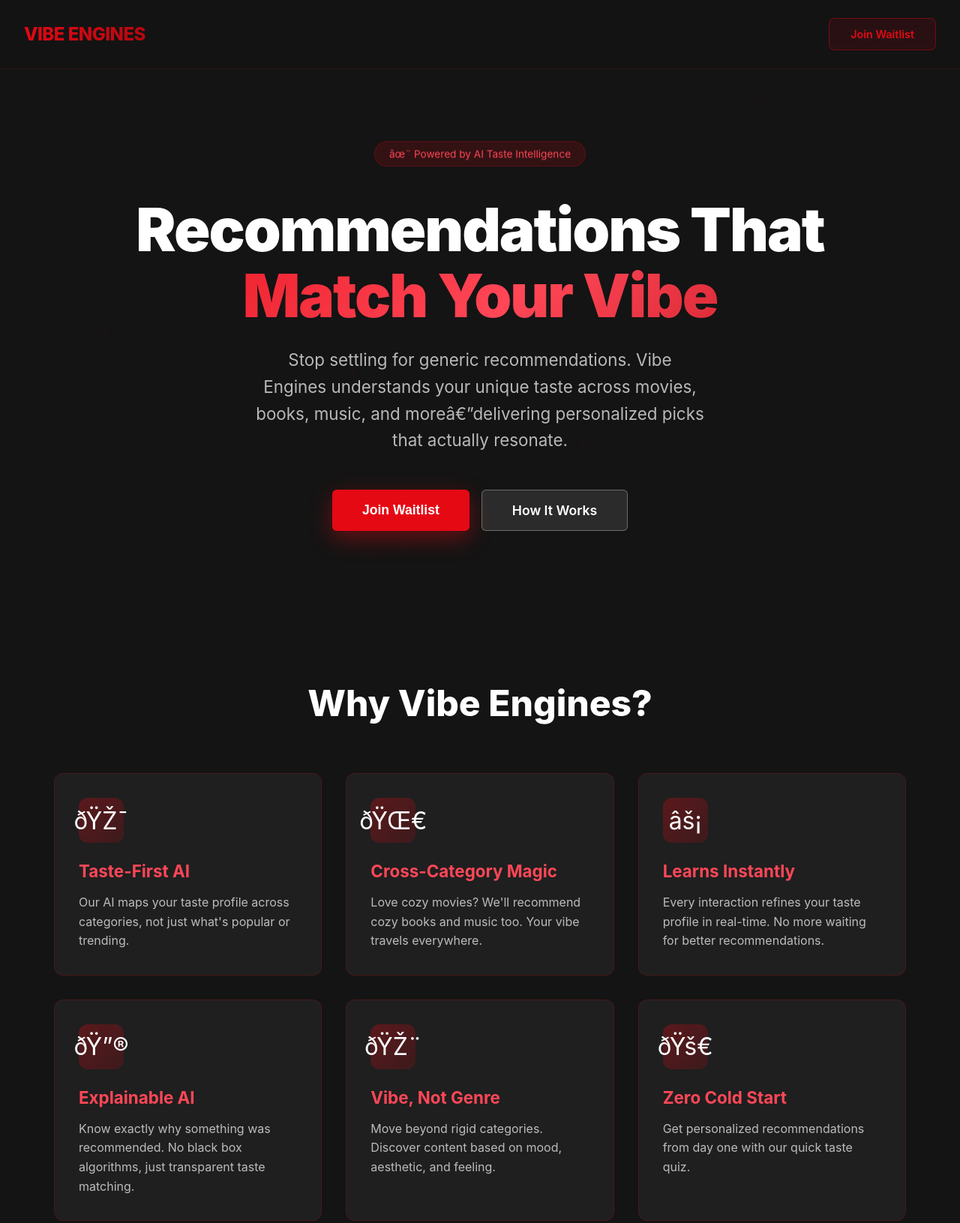
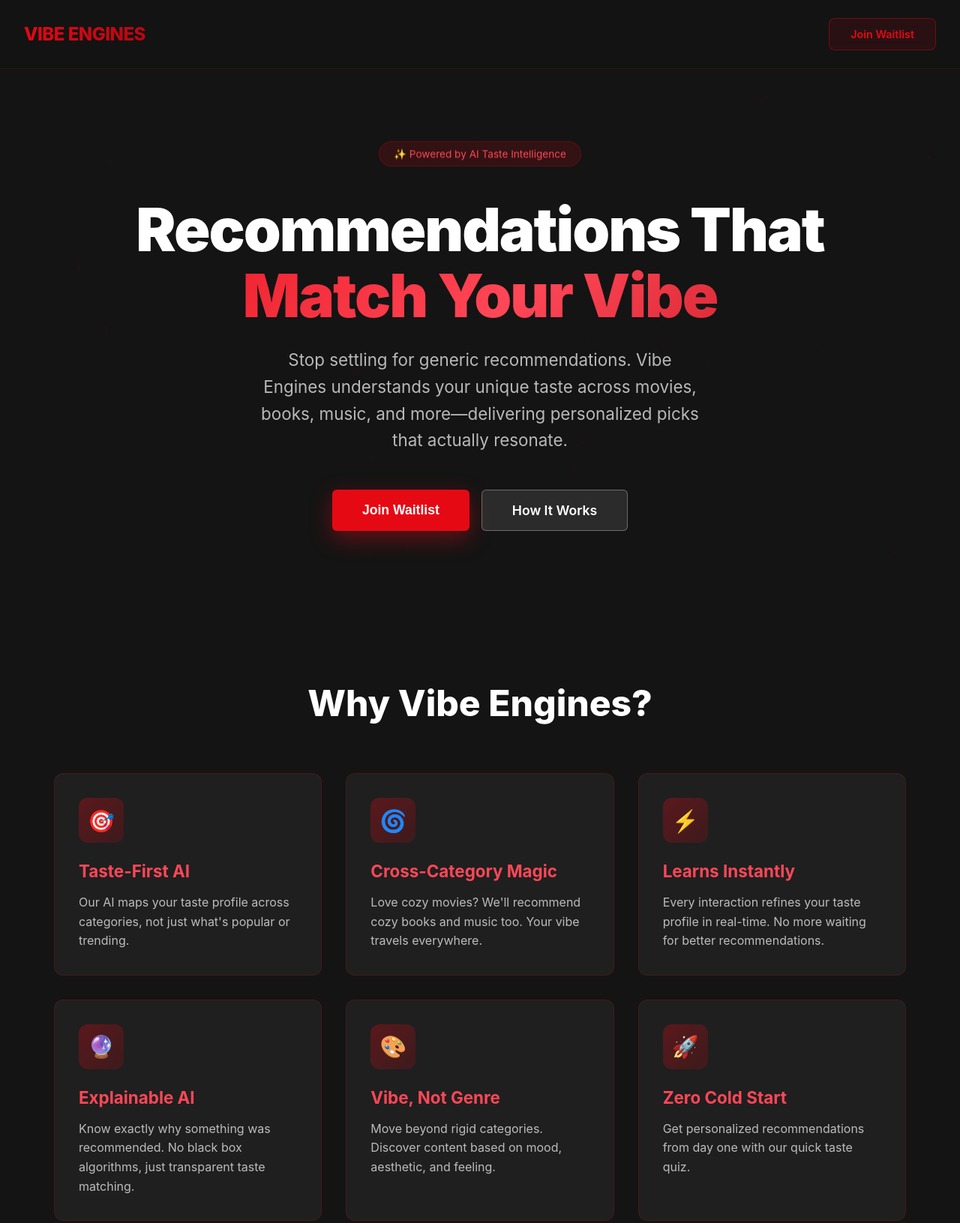
Before and after one commit to vibeengines/vibeengines.github.io, a plain HTML site: page index.html in a window 1280 px wide. Shown: the top 1631 px of the page at 75% size. Drawn offline with Linux system fonts and the light colour scheme.

Commit message:
Add files via upload

```diff
--- a/index.html
+++ b/index.html
@@ -1,4 +1,3 @@
-
 <!DOCTYPE html>
 <html lang="en">
 <head>
@@ -226,14 +225,22 @@
             display: flex;
             align-items: center;
             justify-content: center;
-            font-size: 2rem;
+            font-size: 1.8rem;
             margin-bottom: 1.5rem;
             transition: all 0.4s ease;
+            color: #E50914;
+            font-weight: 700;
         }
 
         .feature-card:hover .feature-icon {
             transform: scale(1.1) rotate(5deg);
             background: linear-gradient(135deg, rgba(229, 9, 20, 0.5), rgba(178, 7, 16, 0.3));
+        }
+
+        .icon-svg {
+            width: 32px;
+            height: 32px;
+            fill: currentColor;
         }
 
         .feature-card h3 {
@@ -430,13 +437,13 @@
     </header>
 
     <section class="hero">
-        <div class="hero-badge">âœ¨ Powered by AI Taste Intelligence</div>
+        <div class="hero-badge">✨ Powered by AI Taste Intelligence</div>
         <h1>
             Recommendations That<br>
             <span class="gradient-text">Match Your Vibe</span>
         </h1>
         <p class="hero-subtitle">
-            Stop settling for generic recommendations. Vibe Engines understands your unique taste across movies, books, music, and moreâ€”delivering personalized picks that actually resonate.
+            Stop settling for generic recommendations. Vibe Engines understands your unique taste across movies, books, music, and more—delivering personalized picks that actually resonate.
         </p>
         <div class="cta-group">
             <button class="cta-primary" onclick="document.getElementById('waitlist').scrollIntoView({behavior: 'smooth'})">
@@ -450,32 +457,32 @@
         <h2 class="section-title">Why Vibe Engines?</h2>
         <div class="features-grid">
             <div class="feature-card">
-                <div class="feature-icon">ðŸŽ¯</div>
+                <div class="feature-icon">🎯</div>
                 <h3>Taste-First AI</h3>
                 <p>Our AI maps your taste profile across categories, not just what's popular or trending.</p>
             </div>
             <div class="feature-card">
-                <div class="feature-icon">ðŸŒ€</div>
+                <div class="feature-icon">🌀</div>
                 <h3>Cross-Category Magic</h3>
                 <p>Love cozy movies? We'll recommend cozy books and music too. Your vibe travels everywhere.</p>
             </div>
             <div class="feature-card">
-                <div class="feature-icon">âš¡</div>
+                <div class="feature-icon">⚡</div>
                 <h3>Learns Instantly</h3>
                 <p>Every interaction refines your taste profile in real-time. No more waiting for better recommendations.</p>
             </div>
             <div class="feature-card">
-                <div class="feature-icon">ðŸ”®</div>
+                <div class="feature-icon">🔮</div>
                 <h3>Explainable AI</h3>
                 <p>Know exactly why something was recommended. No black box algorithms, just transparent taste matching.</p>
             </div>
             <div class="feature-card">
-                <div class="feature-icon">ðŸŽ¨</div>
+                <div class="feature-icon">🎨</div>
                 <h3>Vibe, Not Genre</h3>
                 <p>Move beyond rigid categories. Discover content based on mood, aesthetic, and feeling.</p>
             </div>
             <div class="feature-card">
-                <div class="feature-icon">ðŸš€</div>
+                <div class="feature-icon">🚀</div>
                 <h3>Zero Cold Start</h3>
                 <p>Get personalized recommendations from day one with our quick taste quiz.</p>
             </div>
@@ -496,14 +503,14 @@
                 <div class="step-number">2</div>
                 <div class="step-content">
                     <h3>Get Instant Recommendations</h3>
-                    <p>Receive personalized picks across movies, books, music, and moreâ€”all matching your vibe.</p>
+                    <p>Receive personalized picks across movies, books, music, and more—all matching your vibe.</p>
                 </div>
             </div>
             <div class="step">
                 <div class="step-number">3</div>
                 <div class="step-content">
                     <h3>Interact & Evolve</h3>
-                    <p>Like, share, or skipâ€”every action helps us understand your taste better and refine future recommendations.</p>
+                    <p>Like, share, or skip—every action helps us understand your taste better and refine future recommendations.</p>
                 </div>
             </div>
             <div class="step">
@@ -524,7 +531,7 @@
             <button type="submit" class="waitlist-submit">Join Waitlist</button>
         </form>
         <p style="margin-top: 1rem; color: rgba(255,255,255,0.5); font-size: 0.9rem;">
-            ðŸ”’ We respect your privacy. No spam, ever.
+            🔒 We respect your privacy. No spam, ever.
         </p>
     </section>
 
@@ -622,7 +629,7 @@
         function handleSubmit(e) {
             e.preventDefault();
             const email = e.target.querySelector('input').value;
-            alert(`Thanks for joining! We'll reach out to ${email} soon! ðŸš€`);
+            alert(`Thanks for joining! We'll reach out to ${email} soon! 🚀`);
             e.target.reset();
         }
 
```
